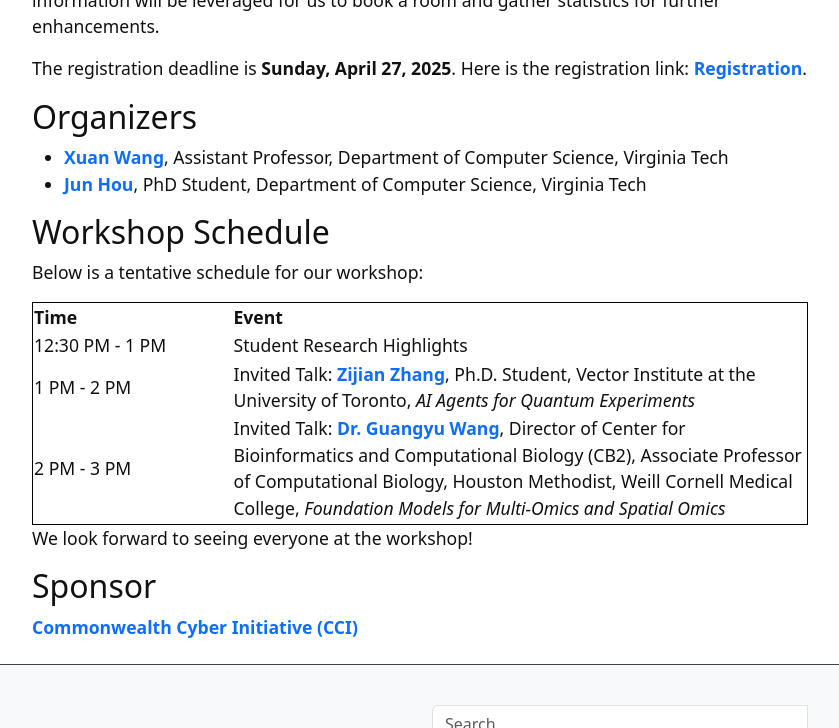
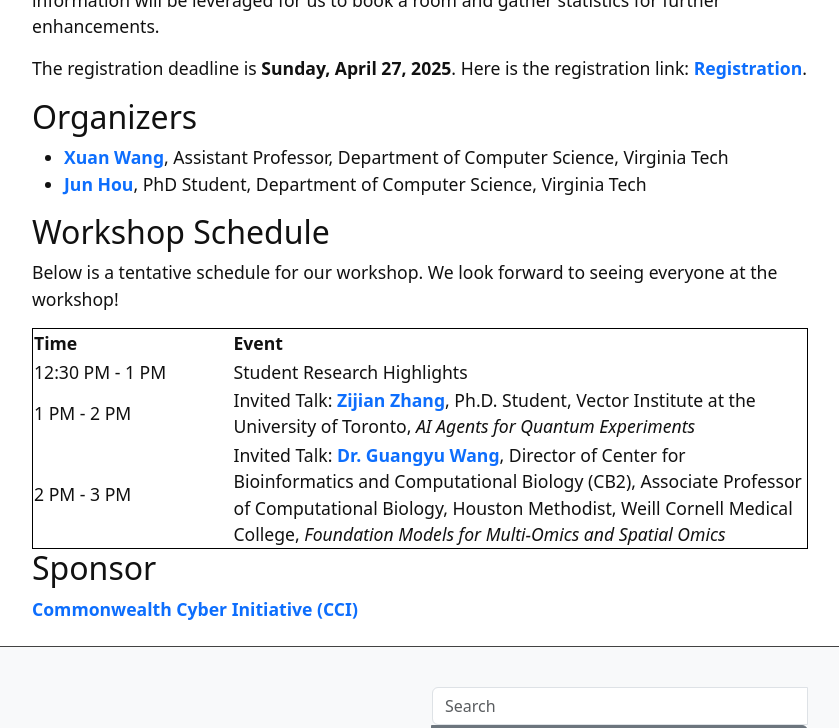
Before and after one commit to xuanwang91/2025-cci-workshop, a Jekyll site: the page built from index.md, in a window 1280 px wide and 900 px high, scrolled down 747 px, cut to the strip 0-728 px from the top of the window. Shown: the whole strip, without its empty margins (220-1059 px from the left). Built offline with Jekyll 4.4.1, drawn with Linux system fonts in a browser that asks for light colours.

Commit message:
Update index.md

```diff
--- a/index.md
+++ b/index.md
@@ -59,14 +59,8 @@ Below is a tentative schedule for our workshop:
       <td>2 PM - 3 PM</td>
       <td>Invited Talk: <a href="https://guangyuwanglab.github.io/web/"><b>Dr. Guangyu Wang</b></a>, Director of Center for Bioinformatics and Computational Biology (CB2), Associate Professor of Computational Biology, Houston Methodist, Weill Cornell Medical College, <i>Foundation Models for Multi-Omics and Spatial Omics</i></td>
     </tr>
-    <tr>
-      <td> </td>
-      <td> </td>
-    </tr>
   </tbody>
 </table>
-
-We look forward to seeing everyone at the workshop!
 
 
 ## Sponsor
```
Also changed, not shown: other parts of index.md (+1 -1 lines).
